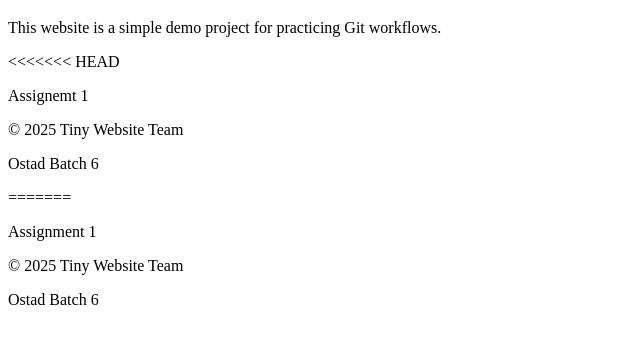
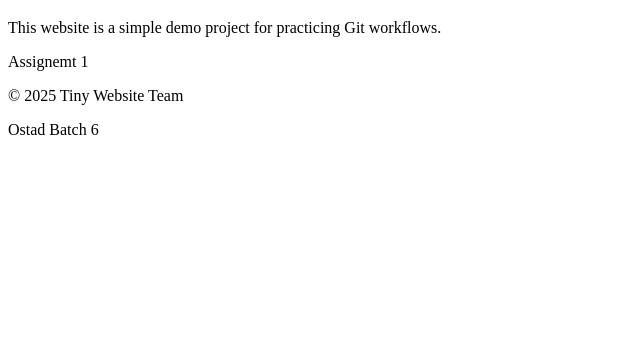
Before and after one commit to MeemJarrin/tiny-website, a plain HTML site: page index.html in a window 1280 px wide. Shown: the part 61-404 px from the top of the page, without its empty margins (0-640 px from the left). Drawn offline with Linux system fonts and the light colour scheme.

```diff
--- a/index.html
+++ b/index.html
@@ -6,17 +6,10 @@
 <body>
     <h1>Welcome to our website</h1>
     <p>This website is a simple demo project for practicing Git workflows.</p>
-<<<<<<< HEAD
     <p>Assignemt 1 </p>
 </body>
 <footer>
     <p>&copy; 2025 Tiny Website Team</p>
     <p> Ostad Batch 6</p>
-=======
-    <p>Assignment 1 </p>
-</body>
-<footer>
-    <p>&copy; 2025 Tiny Website Team</p>
-    <p>Ostad Batch 6</p>
 </footer>
 </html>
```
